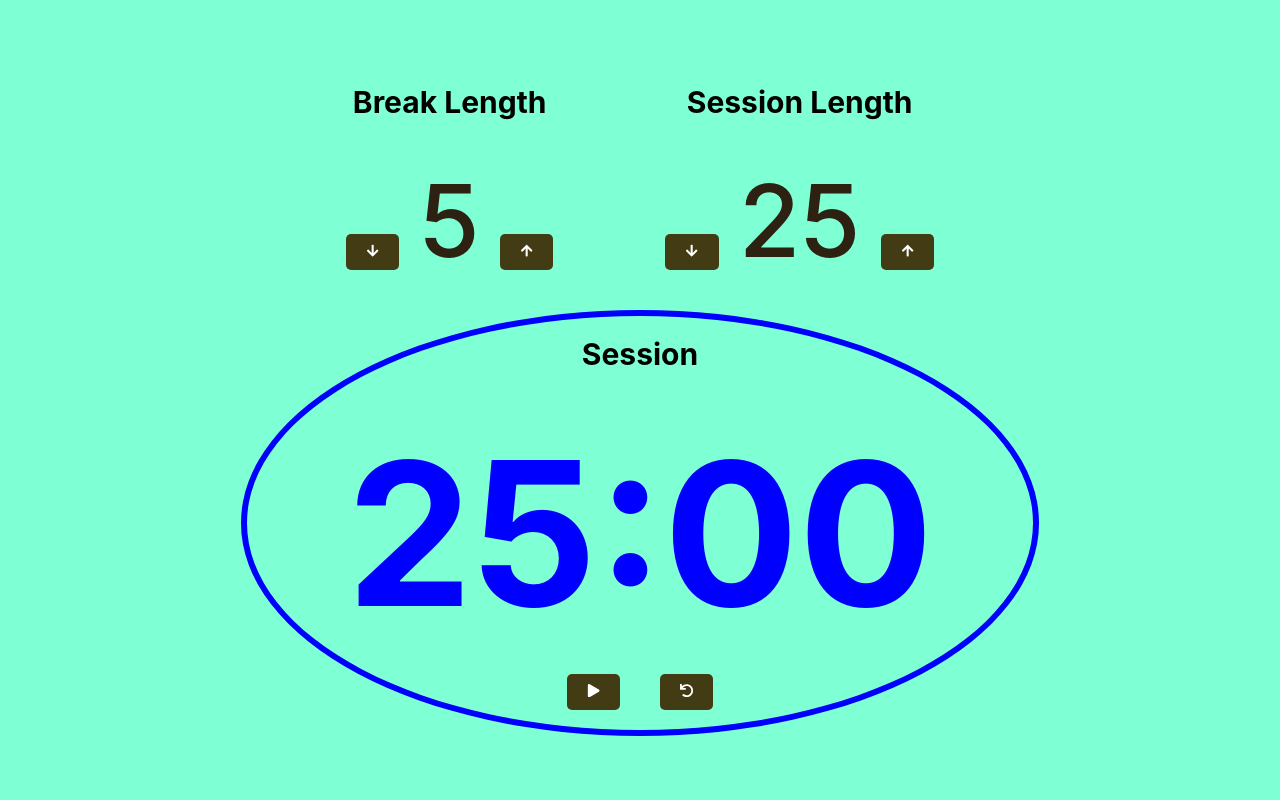
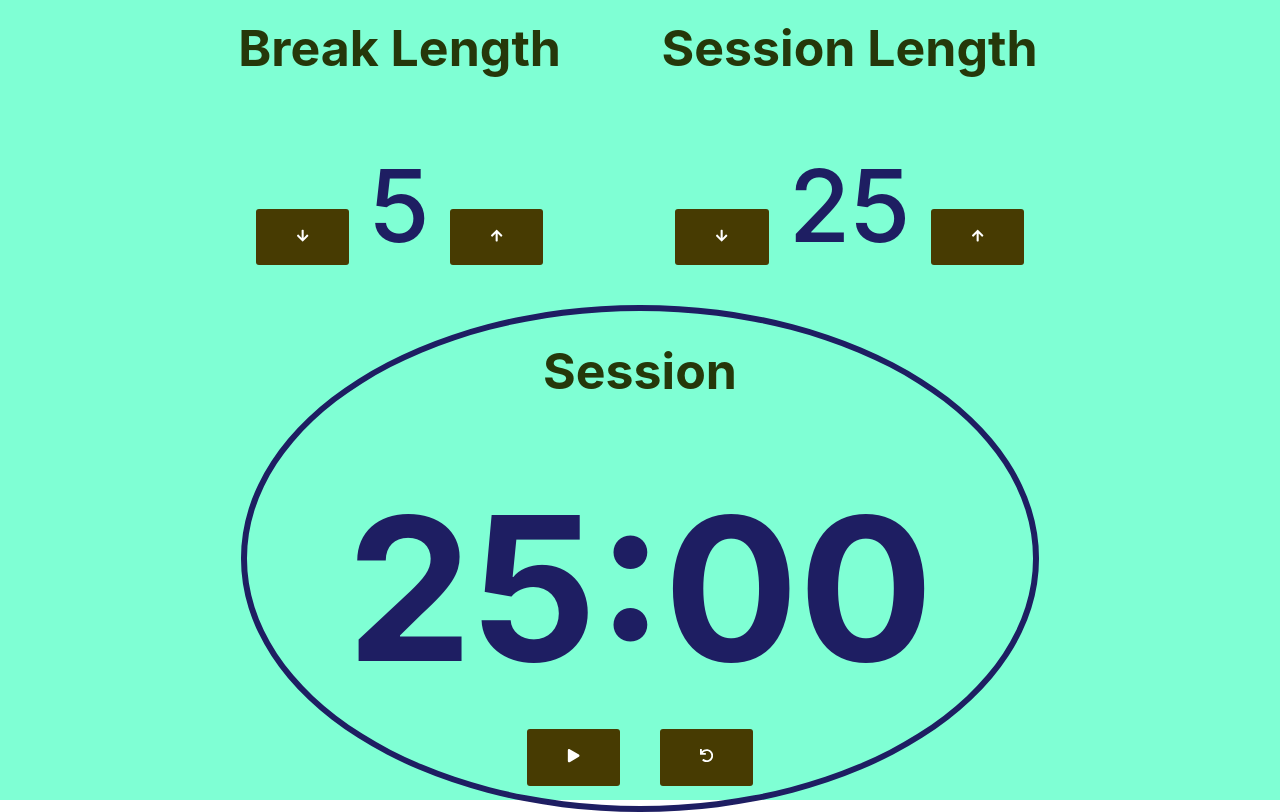
Before and after one commit to mikosis123/25-clock, a React (Create React App) app: page / in a window 1280 px wide. Built offline with nearby package versions, Linux system fonts and the light colour scheme.

Commit message:
stytle changing

```diff
--- a/src/App.css
+++ b/src/App.css
@@ -11,25 +11,27 @@
 .setters {
   display: flex;
   text-align: center;
-  width: 700px;
+  width: 900px;
   justify-content: space-around;
 }
 
 button {
   margin: 20px;
-  padding: 10px 20px;
+  padding: 20px 40px;
   border: none;
-  border-radius: 5px;
-  background-color: rgb(67, 59, 19);
+  border-radius: 3px;
+  background-color: rgb(71, 59, 2);
   color: white;
   cursor: pointer;
 }
-.adjustable.button {
-  height: 200px;
+button:active {
+  background-color: #102936;
 }
+
 h4 {
-  font-size: 30px;
-  margin-top: 20px;
+  font-size: 50px;
+  margin-top: 30px;
+  color: #25380a;
 }
 
 span {
@@ -47,10 +49,10 @@ span {
 .timer {
   font-size: 100px;
   font-weight: 500;
-  color: rgb(45, 33, 18);
+  color: rgb(30, 30, 98);
 }
 .display {
-  border: 6px solid blue;
+  border: 6px solid rgb(30, 30, 98);
   padding: 0 100px;
   border-radius: 80%;
 }
--- a/src/Display.js
+++ b/src/Display.js
@@ -13,7 +13,9 @@ const Display = ({ displayState, reset, startStop }) => {
       <h4 id="timer-label">{displayState.timeType}</h4>
       <span
         id="time-left"
-        style={{ color: displayState.timerRunning ? "red" : "blue" }}
+        style={{
+          color: displayState.timerRunning ? "#4f152f" : "rgb(30, 30, 98)",
+        }}
       >
         {formatTime(displayState.time)}
       </span>
```
